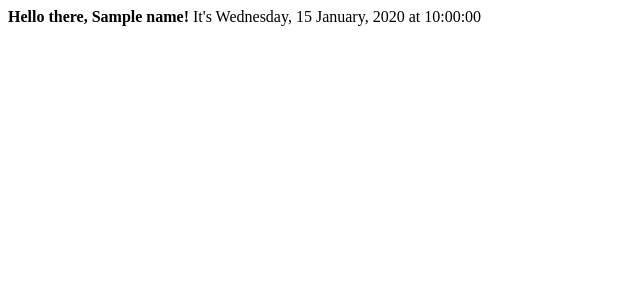
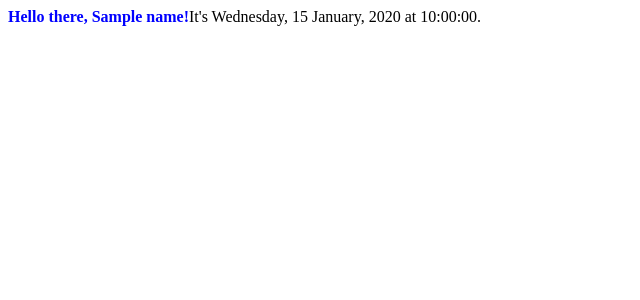
Before and after one commit to AreRex14/flask-basic, a Flask app: template templates/hello_there.html in a window 1280 px wide. Shown: the top 300 px of the page, without its empty margins (0-640 px from the left). Run offline with Flask 2, Linux system fonts and the light colour scheme; the template is opened without the code that fills it: most values are stand-ins (such as "Sample title", 1, 10 or a date in 2020).

Commit message:
change to use span loaded from css in static

```diff
--- a/templates/hello_there.html
+++ b/templates/hello_there.html
@@ -3,8 +3,9 @@
     <head>
         <meta charset="utf-8" />
         <title>Hello, Flask</title>
+        <link rel="stylesheet" type="text/css" href="{{ url_for('static', filename='site.css') }}"/>
     </head>
     <body>
-        <strong>Hello there, {{ name }}!</strong> It's {{ date.strftime("%A, %d %B, %Y at %X") }}
+        <span class="message">Hello there, {{ name }}!</span>It's {{ date.strftime("%A, %d %B, %Y at %X") }}.
     </body>
 </html>
```
